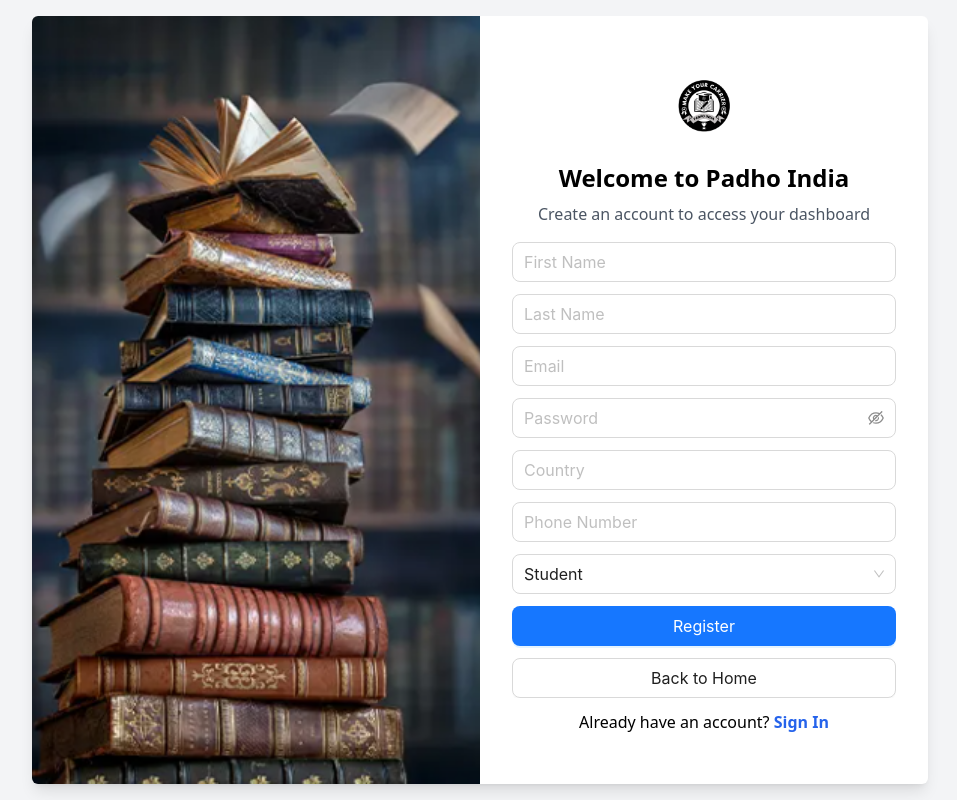
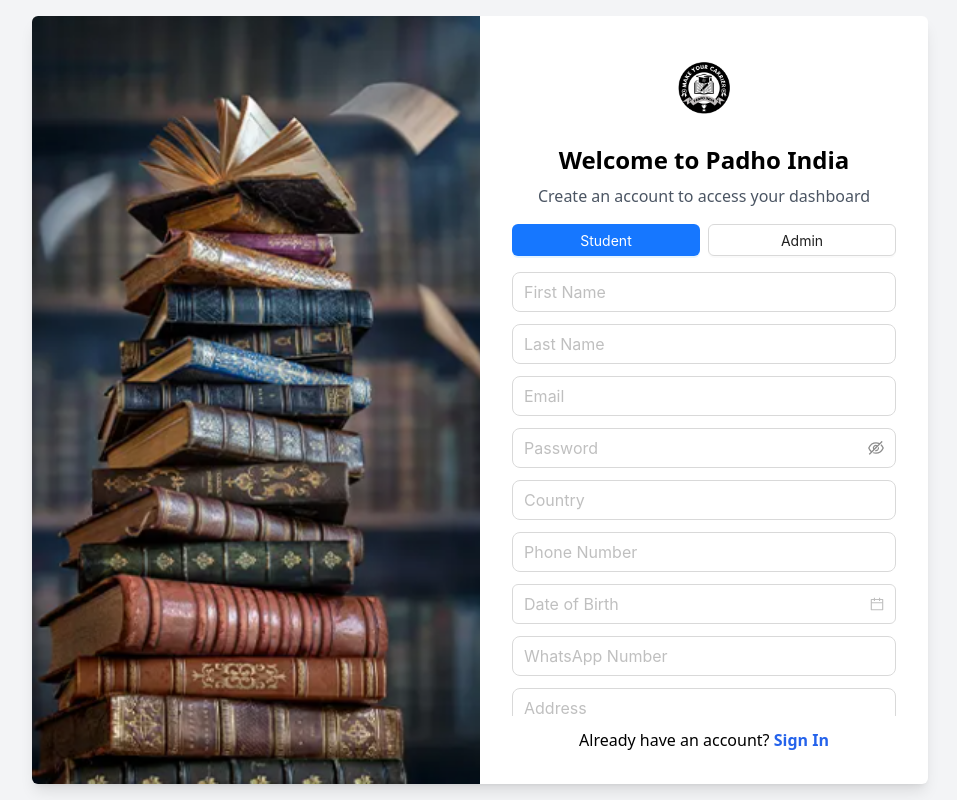
Before and after one commit to Alomj257/PadhoIndia, a React (Vite) app in the folder frontend-padhoindia/: page /register in a window 1280 px wide. Shown: the whole page, without its empty margins (160-1117 px from the left). Built offline with nearby package versions, Linux system fonts and the light colour scheme.

Commit message:
register jsx fixed

```diff
--- a/frontend-padhoindia/src/components/auth/Register.jsx
+++ b/frontend-padhoindia/src/components/auth/Register.jsx
@@ -1,12 +1,11 @@
 import { useState } from "react";
-import { Input, Button, Select } from "antd";
+import { Input, Button, DatePicker } from "antd";
 import { Link, useNavigate } from "react-router-dom";
 import registerImage from "../../assets/login_image.png";
 import logo from "../../assets/CGL.png";
 import { registerUser } from "../../services/api";
 import { toast } from "react-hot-toast";
-
-const { Option } = Select;
+import dayjs from "dayjs";
 
 const Register = () => {
   const navigate = useNavigate();
@@ -18,14 +17,30 @@
     country: "",
     phone: "",
     userType: "STUDENT",
+
+    // Student-specific fields
+    dateOfBirth: "",
+    whatsappNumber: "",
+    address: "",
+    district: "",
+    state: "",
+    pin: "",
+    schoolName: "",
+    studentClass: "",
+    schoolAddress: "",
+    aadharCardNumber: "",
   });
 
   const handleChange = (e) => {
     setFormData({ ...formData, [e.target.name]: e.target.value });
   };
 
-  const handleSelectChange = (value) => {
-    setFormData({ ...formData, userType: value });
+  const handleDateChange = (date) => {
+    setFormData({ ...formData, dateOfBirth: date ? date.format("YYYY-MM-DD") : "" });
+  };
+
+  const handleToggleUserType = (type) => {
+    setFormData({ ...formData, userType: type });
   };
 
   const handleSubmit = async (e) => {
@@ -66,7 +81,6 @@
           >
             <style>
               {`
-                /* Hide scrollbar for WebKit browsers */
                 .hide-scrollbar::-webkit-scrollbar {
                   display: none;
                 }
@@ -74,6 +88,25 @@
             </style>
 
             <form onSubmit={handleSubmit} className="hide-scrollbar">
+              {/* User Type Toggle */}
+              <div className="flex mb-4 w-full justify-between gap-2">
+                <Button
+                  type={formData.userType === "STUDENT" ? "primary" : "default"}
+                  onClick={() => handleToggleUserType("STUDENT")}
+                  className="w-full"
+                >
+                  Student
+                </Button>
+                <Button
+                  type={formData.userType === "ADMIN" ? "primary" : "default"}
+                  onClick={() => handleToggleUserType("ADMIN")}
+                  className="w-full"
+                >
+                  Admin
+                </Button>
+              </div>
+
+              {/* Common Fields */}
               <Input
                 name="firstName"
                 placeholder="First Name"
@@ -82,7 +115,6 @@
                 onChange={handleChange}
                 required
               />
-
               <Input
                 name="lastName"
                 placeholder="Last Name"
@@ -91,7 +123,6 @@
                 onChange={handleChange}
                 required
               />
-
               <Input
                 name="email"
                 placeholder="Email"
@@ -100,7 +131,6 @@
                 onChange={handleChange}
                 required
               />
-
               <Input.Password
                 name="password"
                 placeholder="Password"
@@ -109,7 +139,6 @@
                 onChange={handleChange}
                 required
               />
-
               <Input
                 name="country"
                 placeholder="Country"
@@ -118,7 +147,6 @@
                 onChange={handleChange}
                 required
               />
-
               <Input
                 name="phone"
                 placeholder="Phone Number"
@@ -128,21 +156,94 @@
                 required
               />
 
-              <Select
-                size="large"
-                className="mb-3 w-full"
-                defaultValue="STUDENT"
-                onChange={handleSelectChange}
-              >
-                <Option value="STUDENT">Student</Option>
-                <Option value="ADMIN">Admin</Option>
-              </Select>
+              {/* Conditional Student Fields */}
+              {formData.userType === "STUDENT" && (
+                <>
+                  <DatePicker
+                    onChange={handleDateChange}
+                    placeholder="Date of Birth"
+                    className="mb-3 w-full"
+                    size="large"
+                  />
+                  <Input
+                    name="whatsappNumber"
+                    placeholder="WhatsApp Number"
+                    size="large"
+                    className="mb-3 w-full"
+                    onChange={handleChange}
+                    required
+                  />
+                  <Input
+                    name="address"
+                    placeholder="Address"
+                    size="large"
+                    className="mb-3 w-full"
+                    onChange={handleChange}
+                    required
+                  />
+                  <Input
+                    name="district"
+                    placeholder="District"
+                    size="large"
+                    className="mb-3 w-full"
+                    onChange={handleChange}
+                    required
+                  />
+                  <Input
+                    name="state"
+                    placeholder="State"
+                    size="large"
+                    className="mb-3 w-full"
+                    onChange={handleChange}
+                    required
+                  />
+                  <Input
+                    name="pin"
+                    placeholder="PIN"
+                    size="large"
+                    className="mb-3 w-full"
+                    onChange={handleChange}
+                    required
+                  />
+                  <Input
+                    name="schoolName"
+                    placeholder="School Name"
+                    size="large"
+                    className="mb-3 w-full"
+                    onChange={handleChange}
+                    required
+                  />
+                  <Input
+                    name="studentClass"
+                    placeholder="Class"
+                    size="large"
+                    className="mb-3 w-full"
+                    onChange={handleChange}
+                    required
+                  />
+                  <Input
+                    name="schoolAddress"
+                    placeholder="School Address"
+                    size="large"
+                    className="mb-3 w-full"
+                    onChange={handleChange}
+                    required
+                  />
+                  <Input
+                    name="aadharCardNumber"
+                    placeholder="Aadhar Card Number"
+                    size="large"
+                    className="mb-3 w-full"
+                    onChange={handleChange}
+                    required
+                  />
+                </>
+              )}
 
               <Button type="primary" htmlType="submit" block size="large" className="mb-3">
                 Register
               </Button>
 
-              {/* Back to Home Button */}
               <Link to="/" className="block">
                 <Button type="default" block size="large">
                   Back to Home
@@ -154,7 +255,6 @@
           <p className="text-center mt-3 text-sm md:text-base">
             Already have an account? <Link to="/login" className="text-blue-600 font-semibold hover:text-blue-800">Sign In</Link>
           </p>
-
         </div>
       </div>
     </div>
```
